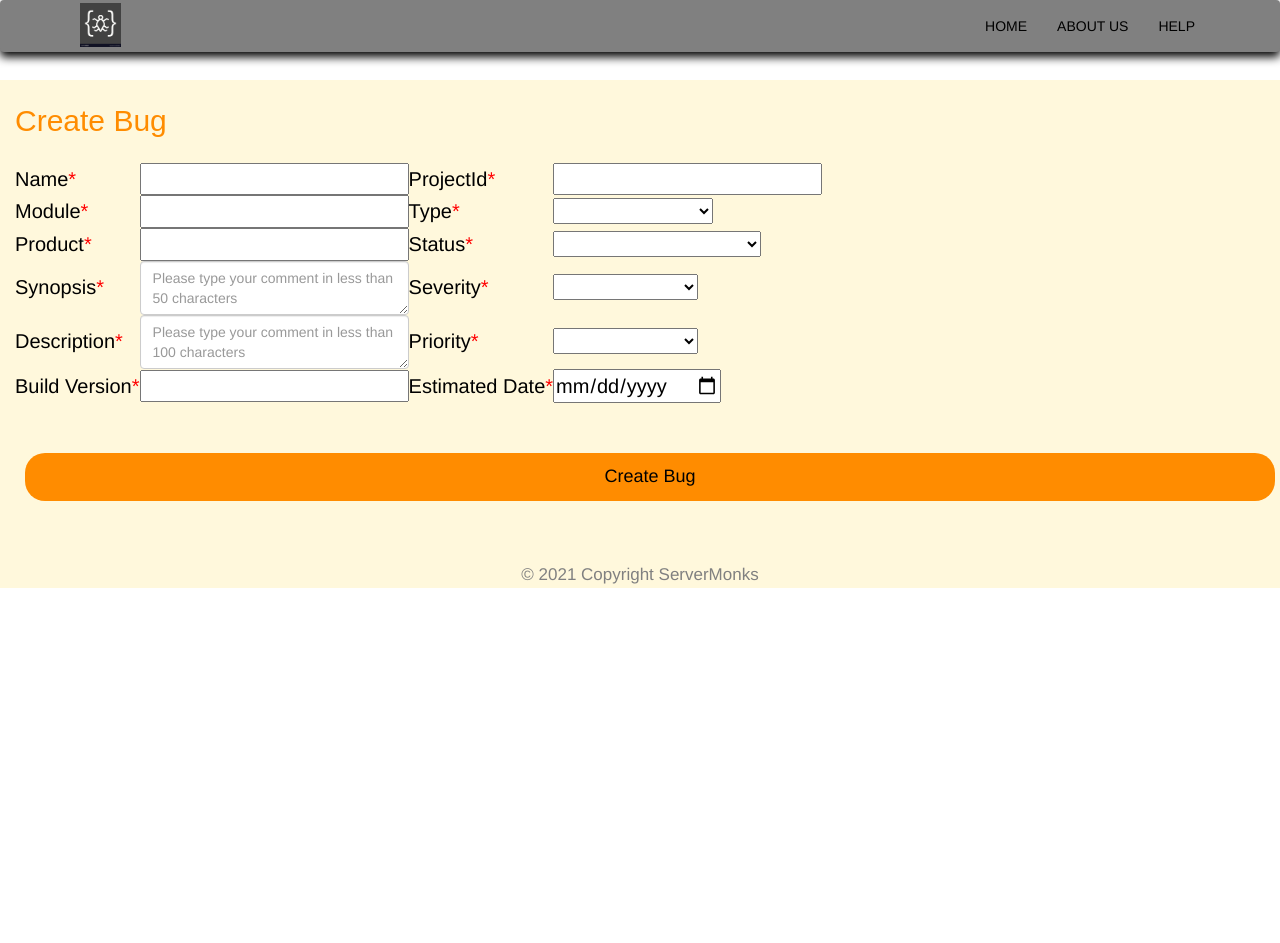
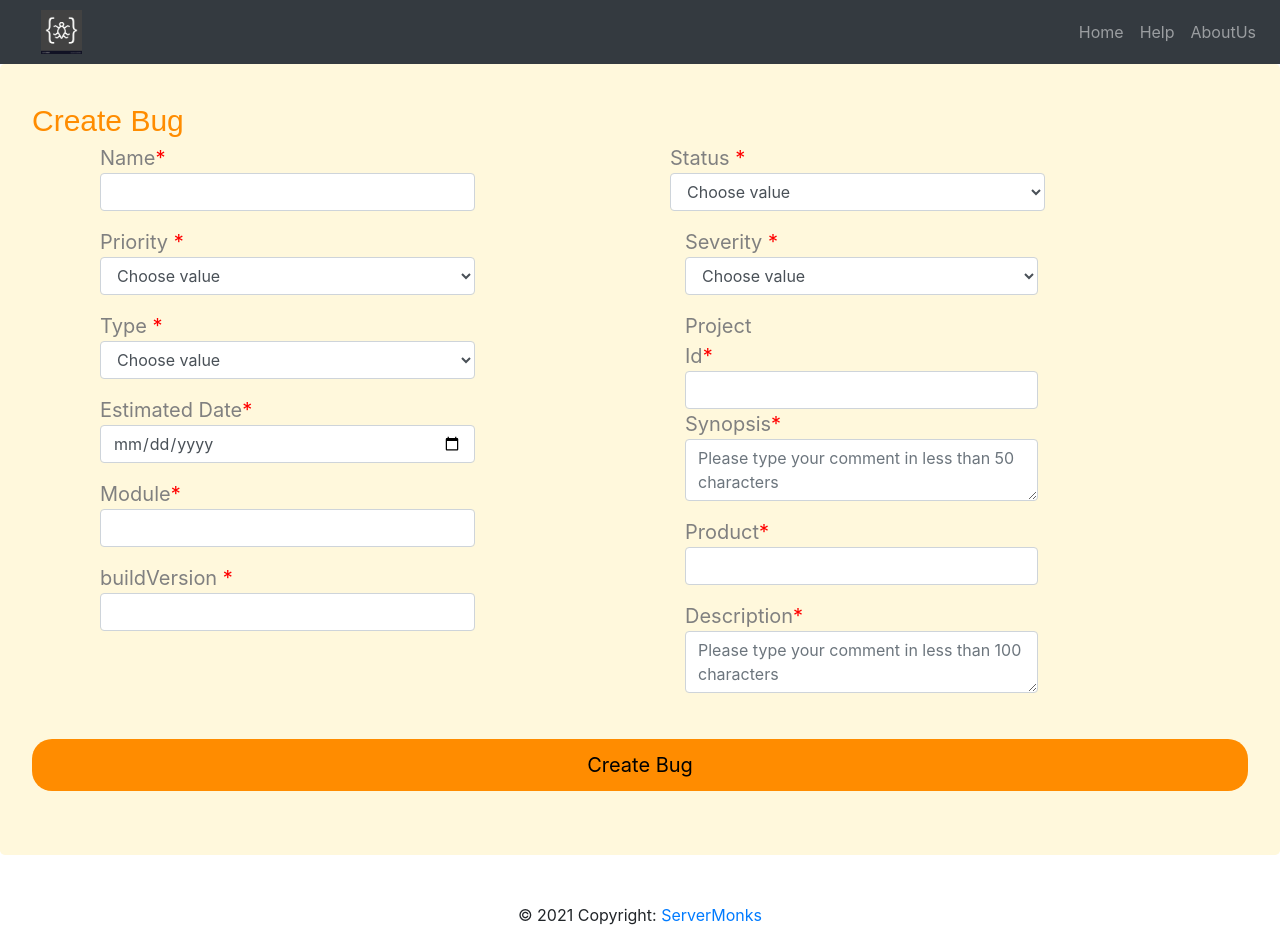
Before and after one commit to rinkuagarwal/BTS-Angular-Complete, an Angular app: page / in a window 1280 px wide. Before the commit the page ends 800 px from the top, so only its background shows below. Built offline with nearby package versions, Linux system fonts and the light colour scheme.

Commit message:
had made changes in create bug

```diff
--- a/src/app/create-bug/create-bug.component.css
+++ b/src/app/create-bug/create-bug.component.css
@@ -2,19 +2,17 @@
   margin: 0;
   padding: 0;
 }
-.header
-{
-  height: 10vh;
-}
+
 .navbar-style
 {
   background-color: grey;
 
-  height: auto;
+  height:auto;
   width: auto;
+  font-size:20px;
 
   box-shadow: 0 5px 10px black;
-  text-transform: uppercase;
+
 }
 li a{
   color: #000;
@@ -24,18 +22,16 @@ li a{
   height: 48px;
   padding: 2px 10px;
 }
-.icon-bar
-{
-  background: darkorange;
-}
+
 .para1
 {
   font-size: 30px;
-  margin: 20px 0;
+
   color : darkorange;
   font-family: Arial, Helvetica, sans-serif;
+
 }
-#create
+#createBug
 {
   color: grey;
   font-size: 20px;
@@ -45,26 +41,23 @@ li a{
 
 
 }
-a.btn-first
+.navbar-toggler-icon{
+color:white;
+ background-color: darkorange;
+}
+.btn.btn-first
 {
-  margin: 30px 10px;
-  width: 100%;
-  padding: 10px;
   border-radius: 20px;
   background-color: darkorange;
   color: black;
-  font-size: large;
-}
-a.btn-first:hover {
-  background-color: #09e639;
-}
-.table
-{
-  border: white;
-  height: auto;
-  width: auto;
+  margin: auto;
+  width: 100%;
   padding: 10px;
+
   color: black;
   font-size: 20px;
-
+  border-collapse: collapse;
 }
+.btn-first:hover {
+  background-color: yellow;
+}
--- a/src/app/create-bug/create-bug.component.html
+++ b/src/app/create-bug/create-bug.component.html
@@ -6,67 +6,102 @@
 <meta name="viewport" content="width=device-width, initial-scale=1.0">
 <link rel="stylesheet" type="text/css" href="create-bug.component.css">
 <link rel="stylesheet"
-	href="https://maxcdn.bootstrapcdn.com/bootstrap/3.4.1/css/bootstrap.min.css">
+	href="https://maxcdn.bootstrapcdn.com/bootstrap/4.5.2/css/bootstrap.min.css">
 <script
 	src="https://ajax.googleapis.com/ajax/libs/jquery/3.5.1/jquery.min.js"></script>
 <script
-	src="https://maxcdn.bootstrapcdn.com/bootstrap/3.4.1/js/bootstrap.min.js"></script>
-<title>Create Bug</title>
+	src="https://maxcdn.bootstrapcdn.com/bootstrap/4.5.2/js/bootstrap.min.js"></script>
+	<script
+	src="https://cdnjs.cloudflare.com/ajax/libs/popper.js/1.16.0/umd/popper.min.js"></script>
 
 </head>
 
 <body>
-	<header class="header">
-		<nav class="navbar navbar-style">
+<header>
+	<nav class="navbar navbar-expand-md  bg-dark navbar-dark">
 		<div class="container">
-				<div class="navbar-header">
-					<button type="button" class="navbar-toggle" data-toggle="collapse"
+			<button class="navbar-toggler" type="button" data-toggle="collapse"
 				data-target="#menu">
-						<span class="icon-bar"></span> <span class="icon-bar"></span> <span
-							class="icon-bar"></span>
+				<span class="navbar-toggler-icon"></span>
 			</button>
 			<a href=""><img class="logo" src="assets/img/logo.png"></a>
 		</div>
 		<div class="collapse navbar-collapse" id="menu">
-					<ul class="nav navbar-nav navbar-right">
-						<li><a href="index.html">Home</a></li>
-						<li><a href="aboutUs.html">About Us</a></li>
-						<li><a href="contactUs.html">Help</a></li>
+			<ul class="navbar-nav">
+				<li class="nav-item"><a class="nav-link" href="index.html">Home</a></li>
+				<li class="nav-item" ><a class="nav-link" href="contatUs.html">Help</a></li>
+				<li class="nav-item"><a class="nav-link" href="aboutUs.html">AboutUs</a></li>
+
 			</ul>
-				</div>
 		</div>
 
 	</nav>
 </header>
-	<div class="container" id="create">
-	<form id="createBug">
+	<form id="createBug" class="jumbotron" style="padding-top: 34px">
 		<p class="para1">Create Bug</p>
-		<table class="table">
-			<tr>
-				<td>Name<span style="color:red">*</span></td>
-				<td><input type="text" id="name" [(ngModel)]='bug.name' name='name' required></td>
-				<td>ProjectId<span style="color:red">*</span></td>
-				<td><input type="text" id="project" [(ngModel)]='bug.projectId' name='projectId'required></td>
-
-			</tr>
-			<tr>
-				<td>Module<span style="color:red">*</span></td>
-				<td><input type="text" id="module"  [(ngModel)]='bug.module'name='module' required></td>
-				<td>Type<span style="color:red">*</span></td>
-        <td><select id="type"  [(ngModel)]='bug.type'name='type' required>
+		<div class="container">
+			<div class="row">
+				<div class="col">
+					<div class="form-group">
+						<label class="control-label col-sm-3  col-md-offset-4" for="Name">Name<span style="color:red">*</span></label>
+						<div class="col-sm-9">
+							<input type="text" class="form-control" id="name"
+								name="name" required>
+						</div>
+					</div>
+					<div class="form-group">
+						<label class="control-label col-sm-3  col-md-offset-4" for="pwd">Priority <span style="color:red">*</span></label>
+						<div class="col-sm-9">
+							<select name="priority" class="form-control" id="Priority">
+							<option value="" disabled selected>Choose value</option>
+								<option value="LOW">LOW</option>
+								<option value="MEDIUM">MEDIUM</option>
+								<option value="HIGH">HIGH</option>
+							</select>
+						</div>
+					</div>
+					<div class="form-group">
+						<label class="control-label col-sm-3  col-md-offset-4 " for="pwd">Type <span style="color:red">*</span></label>
+						<div class="col-sm-9">
+							<select name="type" class="form-control" id="type" required>
 								<option value="" disabled selected>Choose value</option>
 								<option value="RUNTIME">RUNTIME</option>
 								<option value="COMPILETIME">COMPILETIME</option>
 								<option value="ARITHMETIC">ARITHMETIC</option>
 								<option value="LOGICAL">LOGICAL</option>
 								<option value="SYNTAX">SYNTAX</option>
-				</select></td>
-			</tr>
-			<tr>
-				<td>Product<span style="color:red">*</span></td>
-				<td><input type="text" id="product" [(ngModel)]='bug.product'name='product' required></td>
-				<td>Status<span style="color:red">*</span></td>
-				<td><select name="Status" id="Status"  [(ngModel)]='bug.status'name='status' required>
+							</select>
+						</div>
+					</div>
+					<div class="form-group">
+						<label class="control-label col-sm-10  col-md-offset-4 " for="pwd">Estimated
+							Date<span style="color:red">*</span>
+						</label>
+						<div class="col-sm-9">
+							<input id="etaid" type="date" class="form-control" />
+						</div>
+					</div>
+					<div class="form-group">
+						<label class="control-label col-sm-3 col-md-offset-4" for="pwd">Module<span style="color:red">*</span></label>
+						<div class="col-sm-9">
+							<input type="text" class="form-control" id="module"
+								name="module" required>
+						</div>
+					</div>
+					<div class="form-group">
+						<label class="control-label col-sm-10 col-md-offset-4" for="pwd">buildVersion <span style="color:red">*</span></label>
+						<div class="col-sm-9">
+							<input type="text" class="form-control" id="submit"
+								name="buildVersion">
+						</div>
+					</div>
+
+				</div>
+				<div class="col">
+					<div class="form-group">
+						<label class="control-label col-sm-3 col-md-offset-2" for="pwd">Status <span style="color:red">*</span></label>
+						<div class="col-sm-9">
+							<select name="status" class="form-control" id="Status">
 								<option value="" disabled selected>Choose value</option>
 								<option value="NEW">NEW</option>
 								<option value="ASSIGNED">ASSIGNED</option>
@@ -83,58 +118,73 @@
 								<option value="WONT_FIX">WONT_FIX</option>
 								<option value="REJECTED">REJECTED</option>
 								<option value="NOT_A_BUG">NOT_A_BUG</option>
-				</select></td>
+							</select>
+						</div>
+					</div>
+					<div class="col">
+						<div class="form-group">
+							<label class="control-label col-sm-3 col-md-offset-2" for="pwd">Severity <span style="color:red">*</span></label>
+							<div class="col-sm-9">
+								<select name="severity" class="form-control" id="severity">
+								<option value="" disabled selected>Choose value</option>
+									<option value="LOW">LOW</option>
+									<option value="MILD">MILD</option>
+									<option value="SEVERE">SEVERE</option>
+								</select>
+							</div>
+						</div>
+						<div class="form-group">
+							<label class="control-label col-sm-3 col-md-offset-2" for="pwd">Project
+								Id<span style="color:red">*</span>
+							</label>
+							<div class="col-sm-9">
+								<input type="text" class="form-control" id="project"
+									name="projectId" required>
+							</div>
 
-			</tr>
-			<tr>
-				<td>Synopsis<span style="color:red">*</span></td>
-				<td><textarea minlength="5" maxlength="50" class="form-control"
-                    placeholder="Please type your comment in less than 50 characters" id="synopsis" [(ngModel)]='bug.synopsis' name='synopsis'required
-                    ></textarea></td>
-				<td>Severity<span style="color:red">*</span></td>
-				<td><select id="severity" [(ngModel)]='bug.severity'name='severity' required>
-						<option value="" disabled selected>Choose value</option>
-						<option value="SEVERE">SEVERE</option>
-						<option value="MILD">MILD</option>
-						<option value="LOW">LOW</option>
-				</select></td>
-			</tr>
-			<tr>
-				<td>Description<span style="color:red">*</span></td>
-				<td><textarea minlength="5" maxlength="100" class="form-control"
-                    placeholder="Please type your comment in less than 100 characters" required id="description"
-                    [(ngModel)]='bug.description' name='description'></textarea></td>
-				<td>Priority<span style="color:red">*</span></td>
-				<td><select name="Priority" id="Priority"  [(ngModel)]='bug.priority' name='priority'required>
-						<option value="" disabled selected>Choose value</option>
-						<option value="HIGH">HIGH</option>
-						<option value="MEDIUM">MEDIUM</option>
-						<option value="LOW">LOW</option>
-				</select></td>
-			</tr>
-			<tr>
-				<td>Build Version<span style="color:red">*</span></td>
-				<td><input id="submit"  [(ngModel)]='bug.buildVersion'name='buildVersion'></td>
-				<td>Estimated Date<span style="color:red">*</span></td>
-				<td><input type="date" id="etaid"  [(ngModel)]='bug.eta' name='eta'></td>
-			</tr>
-		</table>
-		<table width="100%">
-		<tr>
-		<td></td>
-		<td><a class="btn btn-first" (click)="saveBug()" href="#">Create Bug</a></td>
-		<td></td>
-		</tr>
-		</table>
-
-</form>
-<br>
-            <footer class="page-footer font-small blue"  id="footer">
-
-        <div class="footer-copyright text-center py-3"><small>© 2021 Copyright ServerMonks</small>
+							<div class="form-group">
+								<label class="control-label col-sm-3 col-md-offset-2" for="pwd">Synopsis<span style="color:red">*</span></label>
+								<div class="col-sm-9">
+									<textarea minlength="5" maxlength="50" class="form-control"
+                    placeholder="Please type your comment in less than 50 characters" id="synopsis" name="synopsis" required
+                    rows="2"></textarea>
+								</div>
+							</div>
+							<div class="form-group">
+								<label class="control-label col-sm-3 col-md-offset-2" for="pwd">Product<span style="color:red">*</span></label>
+								<div class="col-sm-9">
+									<input type="text" class="form-control" id="product"
+										 name="product" required>
+								</div>
+							</div>
+							<div class="form-group">
+								<label class="control-label col-sm-3 col-md-offset-4" for="pwd">Description<span style="color:red">*</span></label>
+								<div class="col-sm-9">
+									<textarea minlength="5" maxlength="100" class="form-control"
+                    placeholder="Please type your comment in less than 100 characters" id="description" name="description" required
+                    rows="2"></textarea>
+								</div>
+							</div>
 
 						</div>
+					</div>
+				</div>
+			</div>
+		</div>
+		<br>
+		<button onclick="saveBug()" type="Submit"
+			class="btn btn-first" >Create Bug</button>
+	</form>
 
+	<!-- Footer -->
+	<div>
+		<footer class="page-footer font-small blue">
+
+			<div class="col-lg-12 col-md-12 text-center">
+				<div class="footer-copyright text-center py-3">
+					© 2021 Copyright: <a href="http://localhost:8081/index.html">ServerMonks</a>
+				</div>
+			</div>
 		</footer>
 	</div>
 
```
Lines whose indentation alone changed are shown as unchanged.
